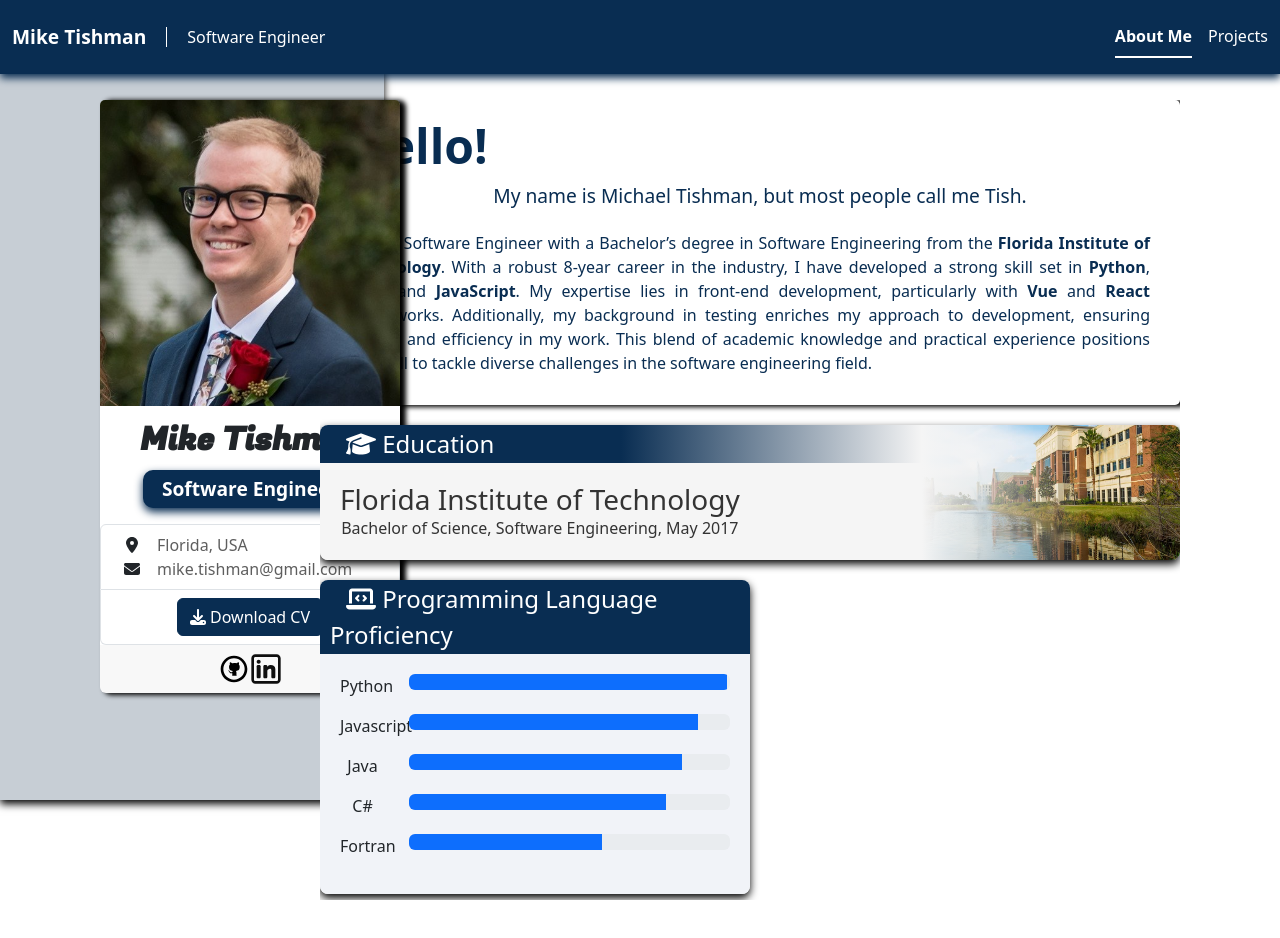
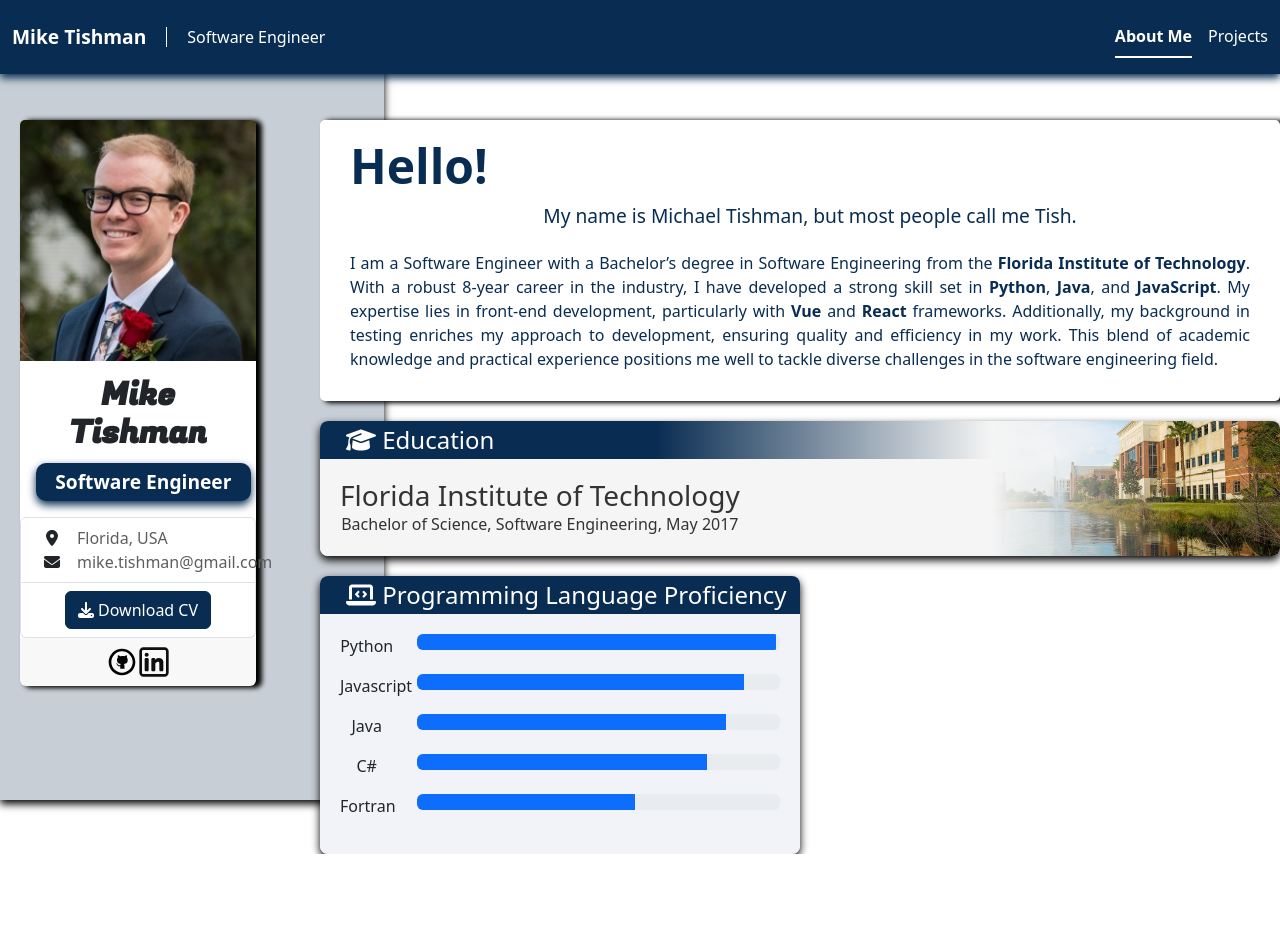
Before and after one commit to Tishinator/Tishinator.github.io, a React (Create React App) app in the folder user-page/: page / in a window 1280 px wide. Shown: the top 938 px of the page. After the commit the page ends 854 px from the top, so only its background shows below. Built offline with nearby package versions, Linux system fonts and the light colour scheme.

Commit message:
adjusted css to accomidate smaller screens

```diff
--- a/user-page/src/components/css/Header.css
+++ b/user-page/src/components/css/Header.css
@@ -2,6 +2,7 @@
 .header {
     position: fixed;
     width: 100%;
+    z-index: 999;
 }
 
 .bg-dark {
--- a/user-page/src/pages/css/Home.css
+++ b/user-page/src/pages/css/Home.css
@@ -5,29 +5,42 @@
     background-color: #a8b3bea4;
     width: 30%;
     height: 100vh;
-    z-index: -1;
+    z-index: -1; /* Keep it at the back */
     box-shadow: 0 4px 8px 0 #000000;
-  }
-
-.page-container{
-    display: flex;
 }
 
-.leftPanel{
-    flex: 1;
-    position: fixed;
-    width: 300px;
-    height: 100vh;
-    margin: 100px;
+.page-container {
+    display: flex;
+    flex-wrap: wrap;
 }
 
-.rightPanel{
-    display: flex;
+.leftPanel {
+    flex: 0 0 20%; /* Reduced width to 20% */
+    position: fixed; /* Reintroduced fixed position */
+    height: 100vh;
+    width: 20vw;
+    margin-top: 15vh; /* Top margin for alignment */
+    padding-left: 20px;
+}
+
+.rightPanel {
+    flex: 0 0 100%; /* Adjusted to 70% */
     flex-direction: column;
-    flex: 2;
-    margin-left: 300px; /* same as the width of the fixed section */
-    height: 100vh; /* full viewport height */
-    margin: 100px;
-    margin-left: 25%;
+    /* margin-left: 30%; /* Same as the width of the background */
+    /* margin-top: 2%; Align horizontally with leftPanel */
+    padding-left: 25vw;
+    padding-top: 15vh;
     overflow: auto;
+    position: relative;
 }
+
+@media (max-width: 600px) {
+    .leftPanel, .rightPanel {
+        flex-basis: 100%;
+        margin-top: 2%; /* Consistent top margin */
+    }
+
+    .leftPanel {
+        position: static; /* On small screens, it's not fixed */
+    }
+}
```
